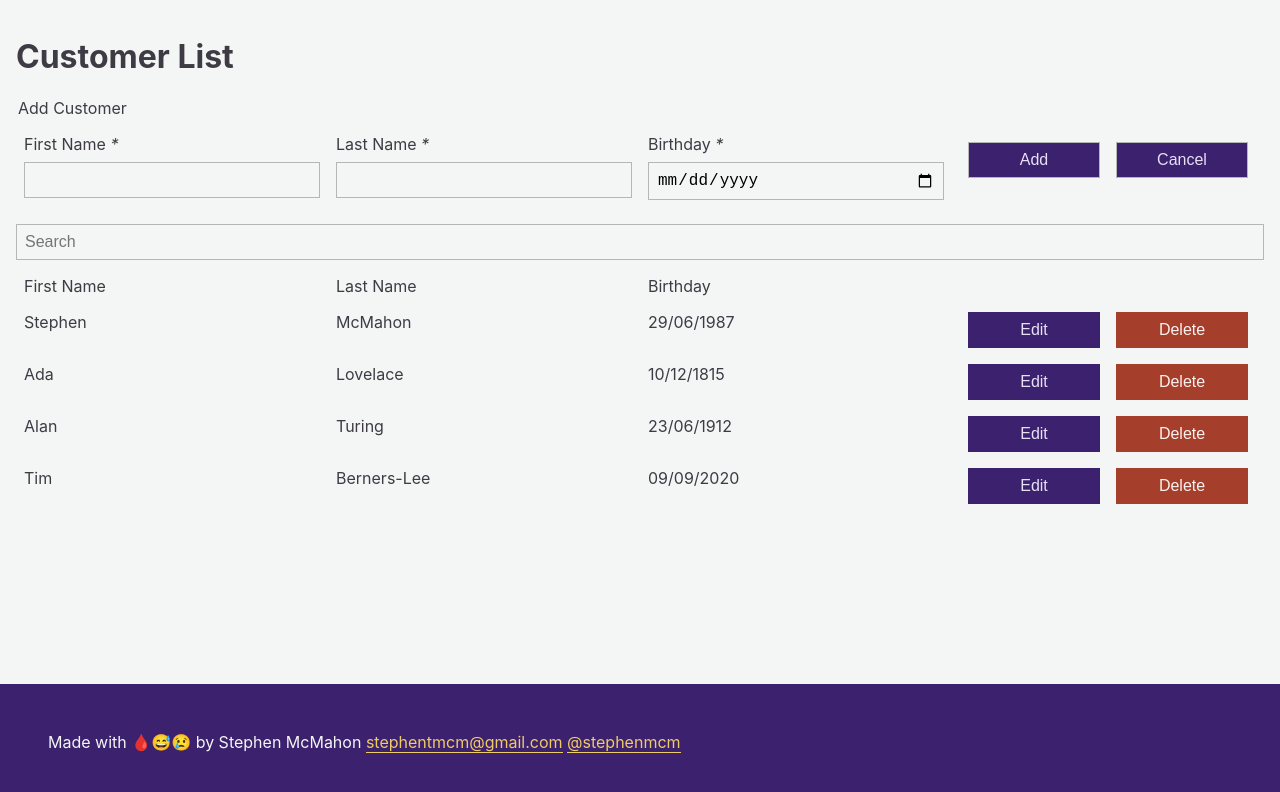
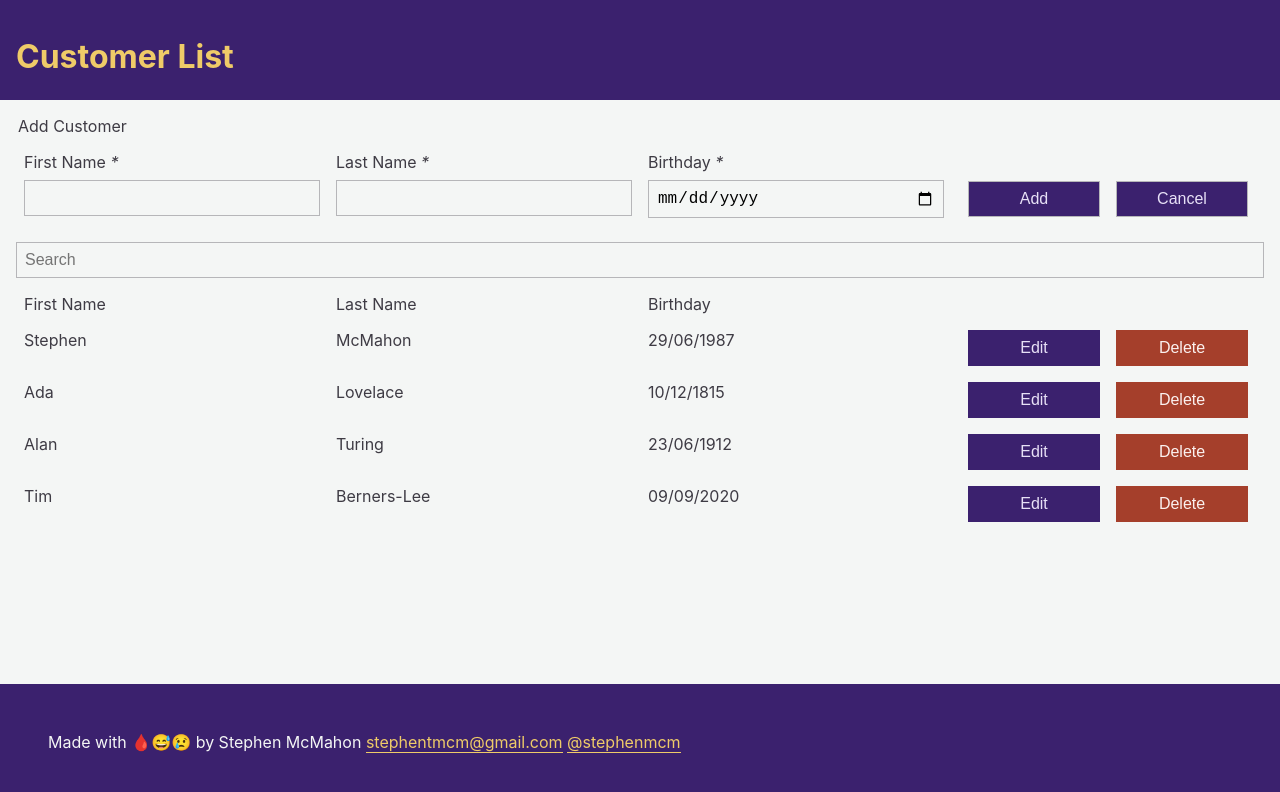
Before and after one commit to stephenmcm/customerlist, a React (Create React App) app: page / in a window 1280 px wide. Shown: the top 792 px of the page. Built offline with nearby package versions, Linux system fonts and the light colour scheme.

Commit message:
Improve header and footer. Align form buttons

```diff
--- a/src/App.js
+++ b/src/App.js
@@ -7,7 +7,7 @@ import SearchBar from "./features/filters/SearchBar";
 function App() {
   return (
     <div className="App">
-      <header>
+      <header className="AppHeader">
         <h1>Customer List</h1>
       </header>
       <div>
--- a/src/App.scss
+++ b/src/App.scss
@@ -52,9 +52,10 @@ code {
   padding: 1rem;
   flex: 1 0 302px;
   // @TODO this is a hacky solution. We cna fix it better probably wioth postition sticky on the footer and moving it outside the App div
-  max-height: calc(100vh - 117px);
+  margin-top: 100px;
+  height: calc(100vh - 117px);
   overflow-x: hidden;
-  overflow-y: scroll;
+  overflow-y: auto;
   & footer {
     position: fixed;
     bottom: 0;
@@ -80,6 +81,17 @@ code {
       }
     }
   }
+  & .AppHeader {
+    background-color: $primary;
+    color: $orange-yellow-crayola;
+    position: absolute;
+    top: 0;
+    left: 0;
+    width: 100%;
+    height: 100px;
+    padding: 1rem;
+    box-sizing: border-box;
+  }
 }
 
 .visuallyHidden {
--- a/src/components/FormControl.module.scss
+++ b/src/components/FormControl.module.scss
@@ -33,5 +33,5 @@
 }
 
 .FormButtons {
-  padding-top: 1rem;
+  padding-top: 37px;
 }
```
